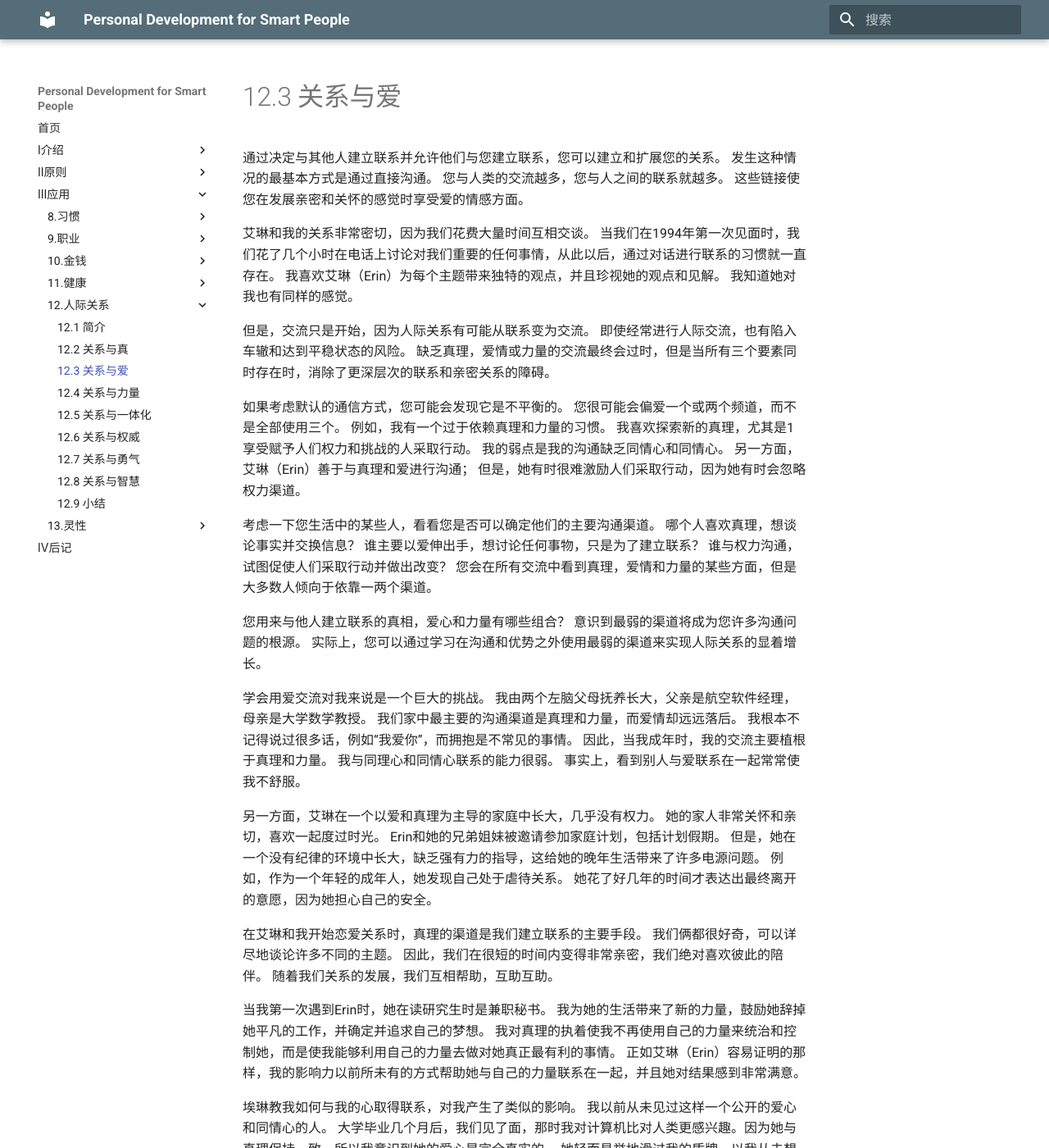
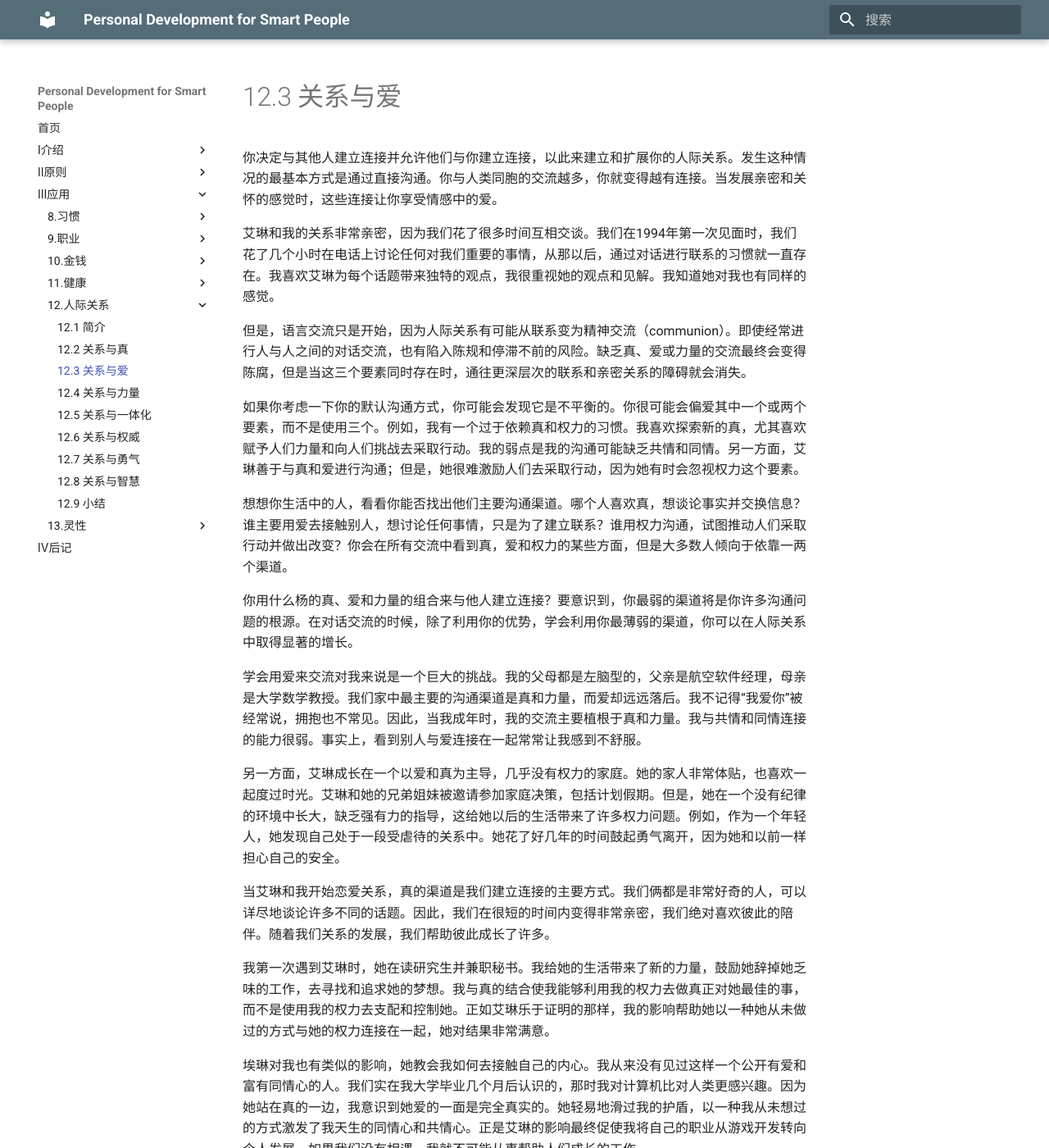
Before and after one commit to wtsnwei/pdsp, an MkDocs documentation site: the page built from docs/3.Application/12.relationships/02.relationships-and-love.md, in a window 1280 px wide and 1400 px high. Shown: the whole window at 82% size. Built offline with MkDocs 1.6.1 and Material for MkDocs 9.7.7, drawn with Linux system fonts in a browser that asks for light colours; some of the changed text lies outside the part shown.

Commit message:
校对完了《relationships and love》这一节

```diff
--- a/docs/3.Application/12.relationships/02.relationships-and-love.md
+++ b/docs/3.Application/12.relationships/02.relationships-and-love.md
@@ -3,32 +3,32 @@ title:      Relationships and Love
 date:       2021-03-17
 ---
 
-通过决定与其他人建立联系并允许他们与您建立联系，您可以建立和扩展您的关系。 发生这种情况的最基本方式是通过直接沟通。 您与人类的交流越多，您与人之间的联系就越多。 这些链接使您在发展亲密和关怀的感觉时享受爱的情感方面。
+你决定与其他人建立连接并允许他们与你建立连接，以此来建立和扩展你的人际关系。发生这种情况的最基本方式是通过直接沟通。你与人类同胞的交流越多，你就变得越有连接。当发展亲密和关怀的感觉时，这些连接让你享受情感中的爱。
 
-艾琳和我的关系非常密切，因为我们花费大量时间互相交谈。 当我们在1994年第一次见面时，我们花了几个小时在电话上讨论对我们重要的任何事情，从此以后，通过对话进行联系的习惯就一直存在。 我喜欢艾琳（Erin）为每个主题带来独特的观点，并且珍视她的观点和见解。 我知道她对我也有同样的感觉。
+艾琳和我的关系非常亲密，因为我们花了很多时间互相交谈。我们在1994年第一次见面时，我们花了几个小时在电话上讨论任何对我们重要的事情，从那以后，通过对话进行联系的习惯就一直存在。我喜欢艾琳为每个话题带来独特的观点，我很重视她的观点和见解。我知道她对我也有同样的感觉。
 
-但是，交流只是开始，因为人际关系有可能从联系变为交流。 即使经常进行人际交流，也有陷入车辙和达到平稳状态的风险。 缺乏真理，爱情或力量的交流最终会过时，但是当所有三个要素同时存在时，消除了更深层次的联系和亲密关系的障碍。
+但是，语言交流只是开始，因为人际关系有可能从联系变为精神交流（communion）。即使经常进行人与人之间的对话交流，也有陷入陈规和停滞不前的风险。缺乏真、爱或力量的交流最终会变得陈腐，但是当这三个要素同时存在时，通往更深层次的联系和亲密关系的障碍就会消失。
 
-如果考虑默认的通信方式，您可能会发现它是不平衡的。 您很可能会偏爱一个或两个频道，而不是全部使用三个。 例如，我有一个过于依赖真理和力量的习惯。 我喜欢探索新的真理，尤其是1享受赋予人们权力和挑战的人采取行动。 我的弱点是我的沟通缺乏同情心和同情心。 另一方面，艾琳（Erin）善于与真理和爱进行沟通； 但是，她有时很难激励人们采取行动，因为她有时会忽略权力渠道。
+如果你考虑一下你的默认沟通方式，你可能会发现它是不平衡的。你很可能会偏爱其中一个或两个要素，而不是使用三个。例如，我有一个过于依赖真和权力的习惯。我喜欢探索新的真，尤其喜欢赋予人们力量和向人们挑战去采取行动。我的弱点是我的沟通可能缺乏共情和同情。另一方面，艾琳善于与真和爱进行沟通；但是，她很难激励人们去采取行动，因为她有时会忽视权力这个要素。
 
-考虑一下您生活中的某些人，看看您是否可以确定他们的主要沟通渠道。 哪个人喜欢真理，想谈论事实并交换信息？ 谁主要以爱伸出手，想讨论任何事物，只是为了建立联系？ 谁与权力沟通，试图促使人们采取行动并做出改变？ 您会在所有交流中看到真理，爱情和力量的某些方面，但是大多数人倾向于依靠一两个渠道。
+想想你生活中的人，看看你能否找出他们主要沟通渠道。哪个人喜欢真，想谈论事实并交换信息？谁主要用爱去接触别人，想讨论任何事情，只是为了建立联系？谁用权力沟通，试图推动人们采取行动并做出改变？你会在所有交流中看到真，爱和权力的某些方面，但是大多数人倾向于依靠一两个渠道。
 
-您用来与他人建立联系的真相，爱心和力量有哪些组合？ 意识到最弱的渠道将成为您许多沟通问题的根源。 实际上，您可以通过学习在沟通和优势之外使用最弱的渠道来实现人际关系的显着增长。
+你用什么杨的真、爱和力量的组合来与他人建立连接？要意识到，你最弱的渠道将是你许多沟通问题的根源。在对话交流的时候，除了利用你的优势，学会利用你最薄弱的渠道，你可以在人际关系中取得显著的增长。
 
-学会用爱交流对我来说是一个巨大的挑战。 我由两个左脑父母抚养长大，父亲是航空软件经理，母亲是大学数学教授。 我们家中最主要的沟通渠道是真理和力量，而爱情却远远落后。 我根本不记得说过很多话，例如“我爱你”，而拥抱是不常见的事情。 因此，当我成年时，我的交流主要植根于真理和力量。 我与同理心和同情心联系的能力很弱。 事实上，看到别人与爱联系在一起常常使我不舒服。
+学会用爱来交流对我来说是一个巨大的挑战。我的父母都是左脑型的，父亲是航空软件经理，母亲是大学数学教授。我们家中最主要的沟通渠道是真和力量，而爱却远远落后。我不记得“我爱你”被经常说，拥抱也不常见。因此，当我成年时，我的交流主要植根于真和力量。我与共情和同情连接的能力很弱。事实上，看到别人与爱连接在一起常常让我感到不舒服。
 
-另一方面，艾琳在一个以爱和真理为主导的家庭中长大，几乎没有权力。 她的家人非常关怀和亲切，喜欢一起度过时光。  Erin和她的兄弟姐妹被邀请参加家庭计划，包括计划假期。 但是，她在一个没有纪律的环境中长大，缺乏强有力的指导，这给她的晚年生活带来了许多电源问题。 例如，作为一个年轻的成年人，她发现自己处于虐待关系。 她花了好几年的时间才表达出最终离开的意愿，因为她担心自己的安全。
+另一方面，艾琳成长在一个以爱和真为主导，几乎没有权力的家庭。她的家人非常体贴，也喜欢一起度过时光。艾琳和她的兄弟姐妹被邀请参加家庭决策，包括计划假期。但是，她在一个没有纪律的环境中长大，缺乏强有力的指导，这给她以后的生活带来了许多权力问题。例如，作为一个年轻人，她发现自己处于一段受虐待的关系中。她花了好几年的时间鼓起勇气离开，因为她和以前一样担心自己的安全。
 
-在艾琳和我开始恋爱关系时，真理的渠道是我们建立联系的主要手段。 我们俩都很好奇，可以详尽地谈论许多不同的主题。 因此，我们在很短的时间内变得非常亲密，我们绝对喜欢彼此的陪伴。 随着我们关系的发展，我们互相帮助，互助互助。
+当艾琳和我开始恋爱关系，真的渠道是我们建立连接的主要方式。我们俩都是非常好奇的人，可以详尽地谈论许多不同的话题。因此，我们在很短的时间内变得非常亲密，我们绝对喜欢彼此的陪伴。随着我们关系的发展，我们帮助彼此成长了许多。
 
-当我第一次遇到Erin时，她在读研究生时是兼职秘书。 我为她的生活带来了新的力量，鼓励她辞掉她平凡的工作，并确定并追求自己的梦想。 我对真理的执着使我不再使用自己的力量来统治和控制她，而是使我能够利用自己的力量去做对她真正最有利的事情。 正如艾琳（Erin）容易证明的那样，我的影响力以前所未有的方式帮助她与自己的力量联系在一起，并且她对结果感到非常满意。
+我第一次遇到艾琳时，她在读研究生并兼职秘书。我给她的生活带来了新的力量，鼓励她辞掉她乏味的工作，去寻找和追求她的梦想。我与真的结合使我能够利用我的权力去做真正对她最佳的事，而不是使用我的权力去支配和控制她。正如艾琳乐于证明的那样，我的影响帮助她以一种她从未做过的方式与她的权力连接在一起，她对结果非常满意。
 
-埃琳教我如何与我的心取得联系，对我产生了类似的影响。 我以前从未见过这样一个公开的爱心和同情心的人。 大学毕业几个月后，我们见了面，那时我对计算机比对人类更感兴趣。因为她与真理保持一致，所以我意识到她的爱心是完全真实的。 她轻而易举地滑过我的盾牌，以我从未想过的方式表达出我自然的同情心和同情心。 正是Erin的影响力最终促使我将自己的职业从游戏开发转向个人开发。 如果我们没有见面，我将无法从事专注于帮助人们成长的工作。
+埃琳对我也有类似的影响，她教会我如何去接触自己的内心。我从来没有见过这样一个公开有爱和富有同情心的人。我们实在我大学毕业几个月后认识的，那时我对计算机比对人类更感兴趣。因为她站在真的一边，我意识到她爱的一面是完全真实的。她轻易地滑过我的护盾，以一种我从未想过的方式激发了我天生的同情心和共情心。正是艾琳的影响最终促使我将自己的职业从游戏开发转向个人发展。如果我们没有相遇，我就不可能从事帮助人们成长的工作。
 
-为了进行连接，我们需要基本级别的兼容性。 形成链接的交流方式必须有所重叠。 如果没有足够的重叠，那么紧密的连接就不会生根。 为了成长，我们在策略上需要一些差异。 否则，我们的连接能力很快就会达到稳定状态。我们的相似之处使我们团结在一起，但是我们的差异可以帮助我们成长。
+为了进行连接，我们需要基本级别的兼容性。在沟通方式上必须有一些重叠才能形成链接。如果没有足够的重叠，那么紧密的连接就无法生根。为了成长，我们需要在战略上有所差异。否则，我们的连接能力很快就会停滞不前。我们的相似之处让我们走到一起，但是我们的差异帮助我们成长。
 
-既然您已经意识到了真理，爱和力量的重要性，那么您就可以有意识地指导人际关系的发展，并且还可以诊断问题。 如果我去艾琳告诉她我感到与世隔绝，那她的脸就会变亮，因为她知道她可以帮助我。 当她来找我并寻求我的帮助以设定新的方向或决定她接下来应该专注于哪些项目时，也会发生同样的情况。 这些努力不仅帮助我们成长为个人；而且 他们也加深了我们的亲密关系。
+既然你已经意识到了真、爱和权力的重要性，那么你就可以有意识地引导人际关系的发展，你也可以诊断问题。如果我去找艾琳，告诉她我感到断开连接了，那她的脸就会变亮，因为她知道她能帮助我。当她来找我，让我帮她设定新的方向或决定她接下来应该专注于哪些项目时，也会发生同样的事情。这些努力不仅帮助我们个人成长；它们也加深了我们的亲密连接。
 
-如果您现在处于恋爱关系中，可以确定您的主要兼容性领域吗？ 您是否在真理上建立联系，共享信息并相互学习？ 您是否保持爱的连接，表达爱意并享受彼此的陪伴？ 还是您依靠权力，互相鼓励和互相支持来实现自己的梦想？ 尽管这三种可能都在某种程度上出现，但是哪种策略最占主导地位？
+如果你现在处于恋爱关系中，你能确定你们主要相容的领域吗？你会连接真实、分享信息、相互学习吗？你会连接爱、表达爱意、享受彼此的陪伴吗？还是你会连接权力、相互鼓励和相互支持对方来实现你们的梦想？虽然这三种策略都可能在某种程度上存在，但是哪种策略占主导地位呢？
 
-此处的实际应用是，当您知道主要的连接策略时，只要彼此之间有一点距离，就可以有意地使用它来恢复亲密关系。同样，您可以利用自己的差异有意识地帮助彼此成长。 通过我们的关系，我们可以自觉地增加与真理，爱和力量的契合度。
+这里的实际应用是，当你知道你们的主要连接策略时，你就可以有意识地使用它来重新获得你们之间的亲密感。同样的，你也可以利用自己的差异有意识地帮助彼此成长。通过我们的人际关系，我们可以有意识地增加与真、爱和权力的契合度。
```
